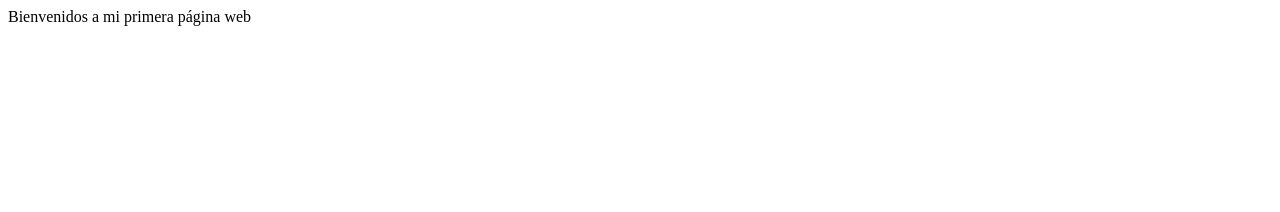
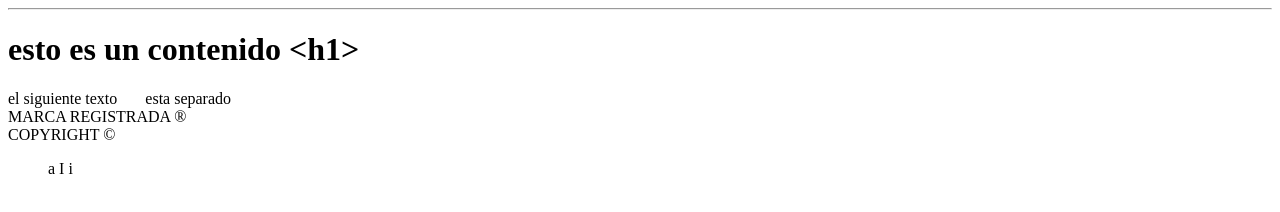
Before and after one commit to andrepolanco/prueba2.github.io, a plain HTML site: page index.html in a window 1280 px wide. Drawn offline with Linux system fonts and the light colour scheme.

Commit message:
Update index.html

```diff
--- a/index.html
+++ b/index.html
@@ -7,6 +7,10 @@
     <title>Certus 2021</title>
 </head>
 <body>
-    Bienvenidos a mi primera página web
+  <hr>  <h1>esto es un contenido &lt;h1&gt;</h1>
+  el siguiente texto &nbsp;&nbsp;&nbsp;&nbsp;&nbsp; esta separado <br>
+  MARCA REGISTRADA &reg;
+  <br> COPYRIGHT &copy;
+  <ol type0=A>a I i</ol>
 </body>
 </html>
```
